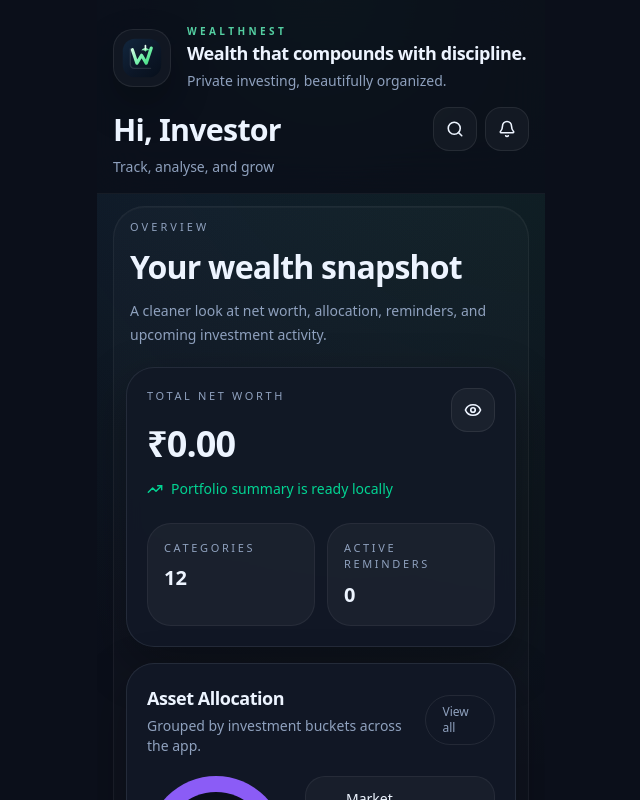
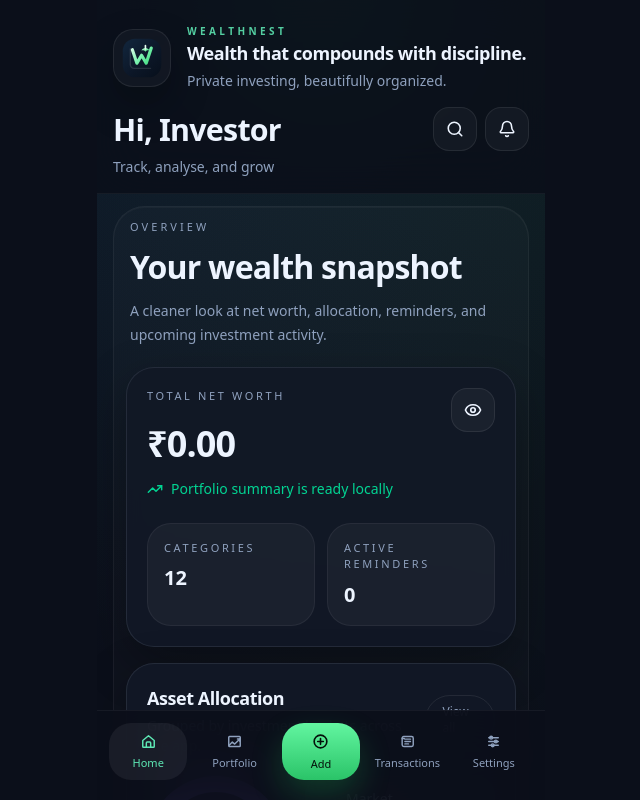
Before and after one commit to vsramaiah/AI_WealthNest, a React (Vite) app: page /#/home in a window 1280 px wide. Shown: the top 800 px of the page, without its empty margins (319-959 px from the left). Built offline with nearby package versions, Linux system fonts and the light colour scheme.

Commit message:
Add files via upload

```diff
--- a/src/components/AppLayout.jsx
+++ b/src/components/AppLayout.jsx
@@ -47,7 +47,7 @@ export default function AppLayout() {
 
       <Header />
 
-      <main className="relative z-10 flex-1 overflow-y-auto px-4 pb-8 pt-3">
+      <main className="relative z-10 flex-1 overflow-y-auto px-4 pb-28 pt-3">
         <Outlet />
       </main>
 
--- a/src/components/BottomNav.jsx
+++ b/src/components/BottomNav.jsx
@@ -3,7 +3,7 @@ import { navigationItems } from '../utils/navigation'
 
 export default function BottomNav() {
   return (
-    <nav className="sticky bottom-0 z-20 border-t border-white/5 bg-wn-bg/92 px-3 pb-5 pt-3 backdrop-blur-xl">
+    <nav className="fixed inset-x-0 bottom-0 z-30 mx-auto w-full max-w-md border-t border-white/5 bg-wn-bg/92 px-3 pb-5 pt-3 backdrop-blur-xl">
       <div className="mx-auto grid max-w-md grid-cols-5 gap-2">
         {navigationItems.map(({ label, path, icon: Icon }) => (
           <NavLink
```
